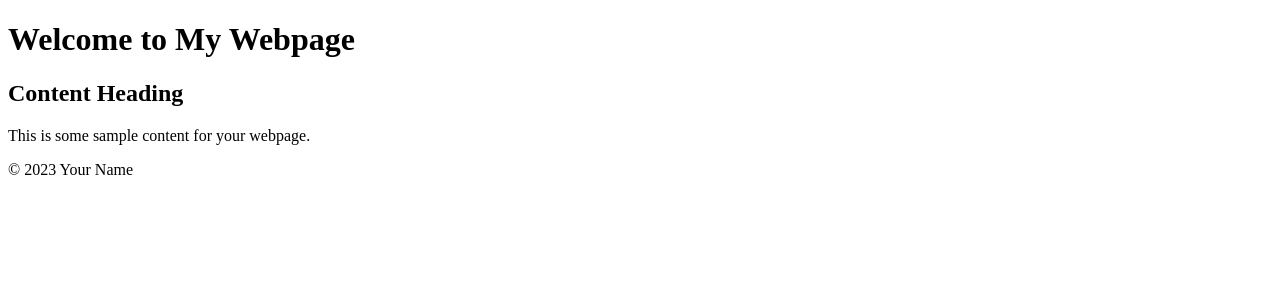
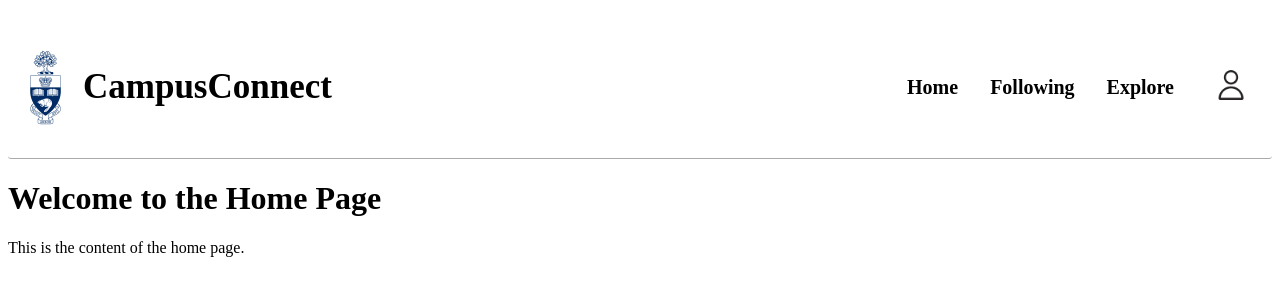
Before and after one commit to ECE444-2023Fall/project-1-web-application-design-group20-commitcartel, a Flask app: page / in a window 1280 px wide. Shown: the top 300 px of the page. Run offline with Flask 3, Linux system fonts and the light colour scheme.

Commit message:
Completed implementation of basic nav bar

```diff
--- a/app.py
+++ b/app.py
@@ -7,7 +7,7 @@ from routes.user_auth_routes import user_auth
 from routes.event_feed_routes import event_feed
 from routes.query_routes import query
 
-app = Flask(__name__)
+app = Flask(__name__, static_folder='static')
 app.config['SECRET_KEY'] = "hard to guess string"
 app.register_blueprint(event_feed)
 app.register_blueprint(query)
@@ -31,3 +31,14 @@ class NameForm(FlaskForm):
 @app.route('/')
 def index():
     return render_template("homepage.html")
+
+@app.route('/following')
+def following():
+    return render_template('following.html')
+
+@app.route('/explore')
+def explore():
+    return render_template('explore.html')
+
+if __name__ == '__main__':
+    app.run()
--- /dev/null
+++ b/static/style.css
@@ -0,0 +1,101 @@
+:root {
+    /* color variables */
+    --clr-primary: #3581d7;
+    /* border radius */
+    --radius: 0.2rem;
+}
+
+.nav_links {
+    padding: 1rem 0;
+    border-radius: var(--radius);
+    display: flex;
+    justify-content: flex-end;
+    align-items: center;
+    border-bottom: 1px solid #aaa;
+}
+
+.nav_item {
+    list-style: none;
+    margin-right: 2rem;
+    font-size: 20px;
+    font-weight: 900;
+}
+
+.nav_item a {
+    text-decoration: none;
+    color: black;
+    transition: all 200ms ease-in;
+}
+
+.nav_item a:hover {
+    color: var(--clr-primary);
+}
+
+.nav_item_left{
+    margin-right: auto;
+    text-decoration: none;
+    color: black;
+    list-style: none;
+    justify-content: flex-start;
+}
+
+.logo {
+    width: 75px;
+    height: 75px;
+    display: inline-block;
+}
+
+.clickable_logo {
+    display: flex;
+    align-items: center;
+    text-decoration: none;
+    color: black;
+}
+
+.company_name {
+    margin-right: auto;
+    font-size: 35px;
+    font-weight: 900;
+    height: 100%;
+    display: inline-block;
+}
+
+.user_icon {
+    width: 50px;
+    height: 50px;
+    margin-right: 1rem;
+    cursor: pointer;
+}
+
+.image-container {
+    position: relative;
+    display: inline-block;
+}
+
+.dropdown-content {
+    display: none;
+    position: absolute;
+    background-color: #f9f9f9;
+    min-width: 160px;
+    box-shadow: 0px 8px 16px 0px rgba(0, 0, 0, 0.2);
+    z-index: 1;
+    top: 100%;
+    right: 0;
+}
+
+/* Style the dropdown items to display vertically */
+.dropdown-content a {
+    display: block;
+    padding: 8px 12px;
+    text-decoration: none;
+    color: #333;
+}
+
+.dropdown-content a:hover {
+    color: var(--clr-primary);
+}
+
+/* Show the dropdown when hovering over the image */
+.image-container:hover .dropdown-content {
+    display: block;
+}
--- /dev/null
+++ b/templates/base.html
@@ -0,0 +1,32 @@
+<!DOCTYPE html>
+<html>
+<head>
+    <title>{{ page_title if page_title else "CampusConnect" }}</title>
+    <link rel="stylesheet" href="{{ url_for('static', filename='style.css') }}">
+</head>
+<body>
+    <nav>
+        <ul class="nav_links">
+            <li class="nav_item_left">
+                <a class="clickable_logo" href="/">
+                    <img class="logo" src="static/Utoronto_logo.png" alt="logo">
+                    <p class="company_name">CampusConnect</p>
+                </a>
+            </li>
+            <li class="nav_item"><a href="/">Home</a></li>
+            <li class="nav_item"><a href="following">Following</a></li>
+            <li class="nav_item"><a href="explore">Explore</a></li>
+            <div class="image-container">
+                <img class="user_icon" src="static/user_icon.png" alt="user_icon">
+                <div class="dropdown-content">
+                    <a href="#">Account Settings</a>
+                    <a href="#">Log Out</a>
+                </div>
+            </div>
+        </ul>
+    </nav>
+    <div id="content">
+        {% block content %}{% endblock %}
+    </div>
+</body>
+</html>
--- /dev/null
+++ b/templates/explore.html
@@ -0,0 +1,6 @@
+{% extends "base.html" %}
+
+{% block content %}
+    <h1>Welcome to the Explore Page</h1>
+    <p>This is the content of the explore page.</p>
+{% endblock %}
--- /dev/null
+++ b/templates/following.html
@@ -0,0 +1,6 @@
+{% extends "base.html" %}
+
+{% block content %}
+    <h1>Welcome to the Following Page</h1>
+    <p>This is the content of the following page.</p>
+{% endblock %}
--- a/templates/homepage.html
+++ b/templates/homepage.html
@@ -1,25 +1,6 @@
-<!DOCTYPE html>
-<html>
-<head>
-    <meta charset="UTF-8">
-    <title>My Webpage</title>
-    <!-- Add CSS styles and links to external CSS files here -->
-</head>
-<body>
-    <header>
-        <h1>Welcome to My Webpage</h1>
-        <!-- Add navigation menu or header content here -->
-    </header>
+{% extends "base.html" %}
 
-    <main>
-        <h2>Content Heading</h2>
-        <p>This is some sample content for your webpage.</p>
-        <!-- Add content here such as paragraphs, images, and other elements. -->
-    </main>
-
-    <footer>
-        <p>&copy; 2023 Your Name</p>
-        <!-- Add footer content or links here -->
-    </footer>
-</body>
-</html>
+{% block content %}
+    <h1>Welcome to the Home Page</h1>
+    <p>This is the content of the home page.</p>
+{% endblock %}
```
Also changed, not shown: static/Utoronto_logo.png (added), static/user_icon.jpg (added), static/user_icon.png (added).
